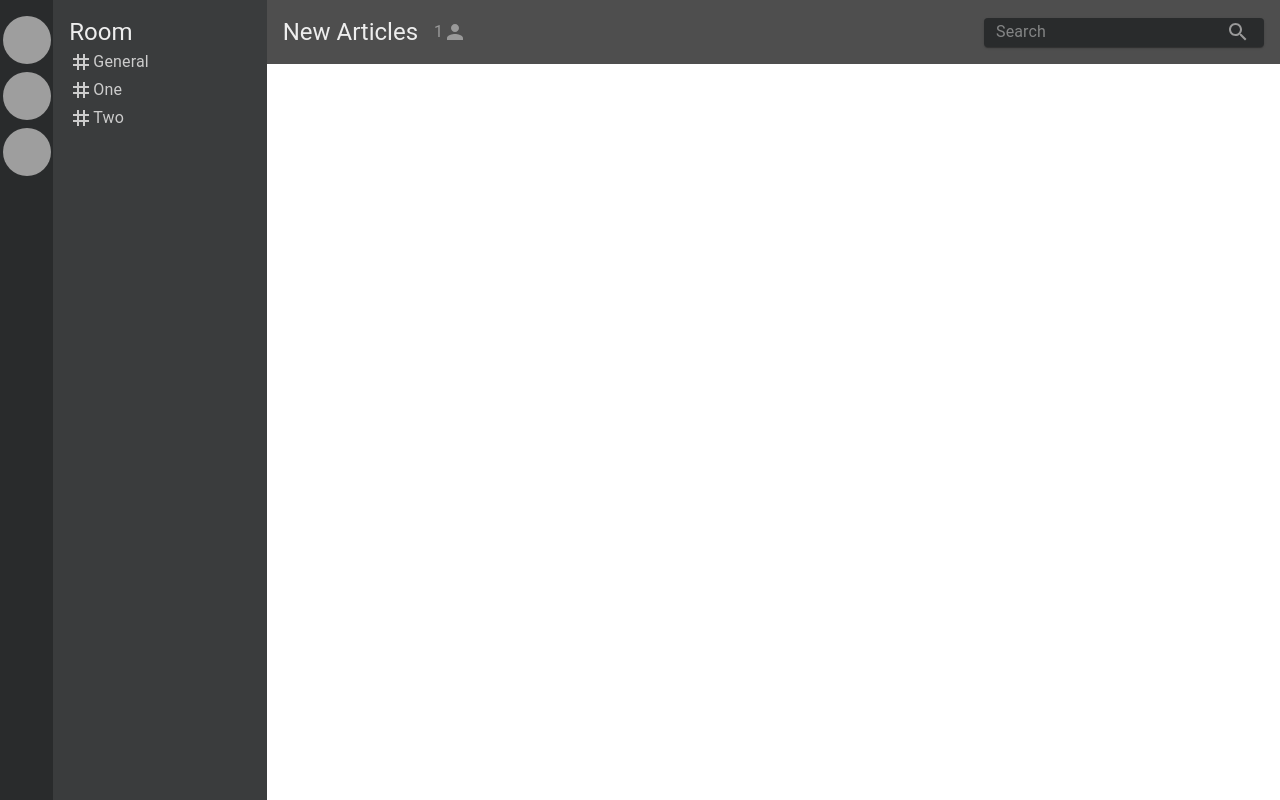
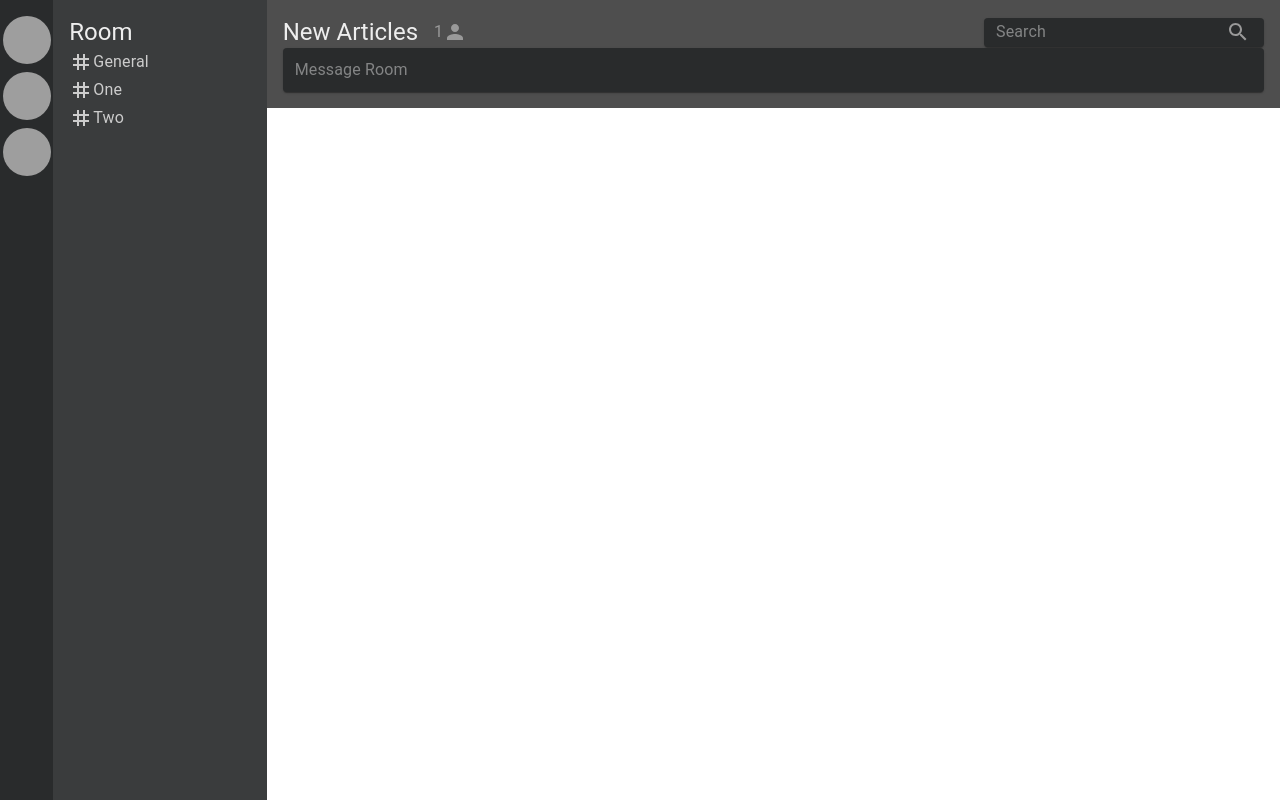
Before and after one commit to PBara7a/accord, a React (Create React App) app in the folder accord-client/: page / in a window 1280 px wide. Built offline with nearby package versions, Linux system fonts and the light colour scheme; grey boxes are pictures that could not be loaded.

Commit message:
New message input

```diff
--- a/accord-client/src/components/Main.js
+++ b/accord-client/src/components/Main.js
@@ -1,10 +1,12 @@
 import { Grid } from "@mui/material";
 import ChatHeader from "./ChatHeader";
+import MessageInput from "./MessageInput";
 
 function Main() {
   return (
     <Grid container padding={2} sx={{ background: "#4e4e4e" }}>
       <ChatHeader />
+      <MessageInput />
     </Grid>
   );
 }
--- /dev/null
+++ b/accord-client/src/components/MessageInput.js
@@ -0,0 +1,20 @@
+import { Paper, InputBase } from "@mui/material";
+
+function MessageInput() {
+  return (
+    <Paper
+      component="form"
+      sx={{
+        background: "#292b2c",
+        p: "2px 4px",
+        display: "flex",
+        height: 40,
+        width: "100%",
+      }}
+    >
+      <InputBase sx={{ ml: 1, color: "#fff" }} placeholder="Message Room" />
+    </Paper>
+  );
+}
+
+export default MessageInput;
--- a/accord-client/src/components/UserCount.js
+++ b/accord-client/src/components/UserCount.js
@@ -1,4 +1,4 @@
-import { Grid, Typography } from "@mui/material";
+import { Typography } from "@mui/material";
 import PersonIcon from "@mui/icons-material/Person";
 
 function UserCount() {
```
